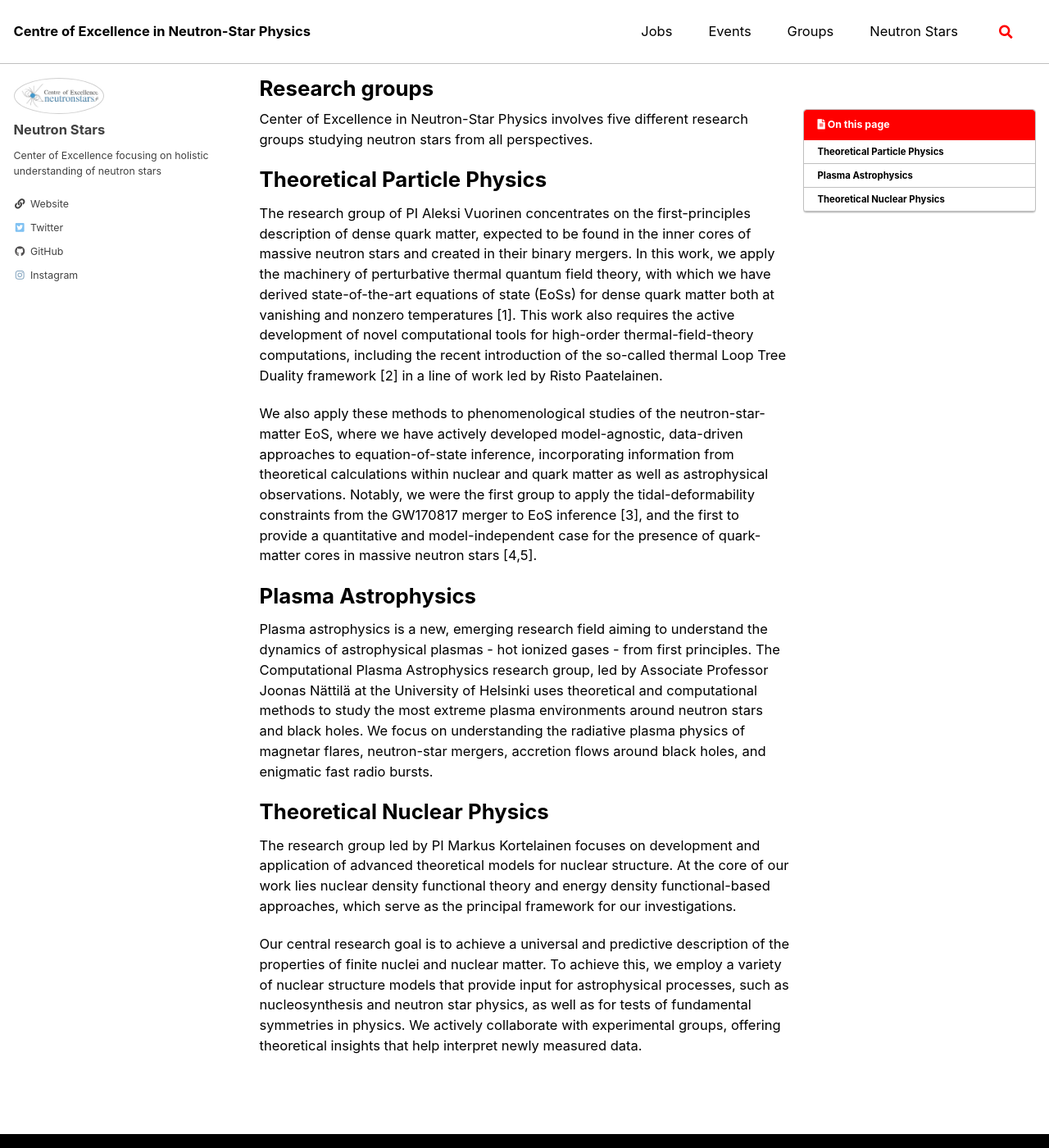
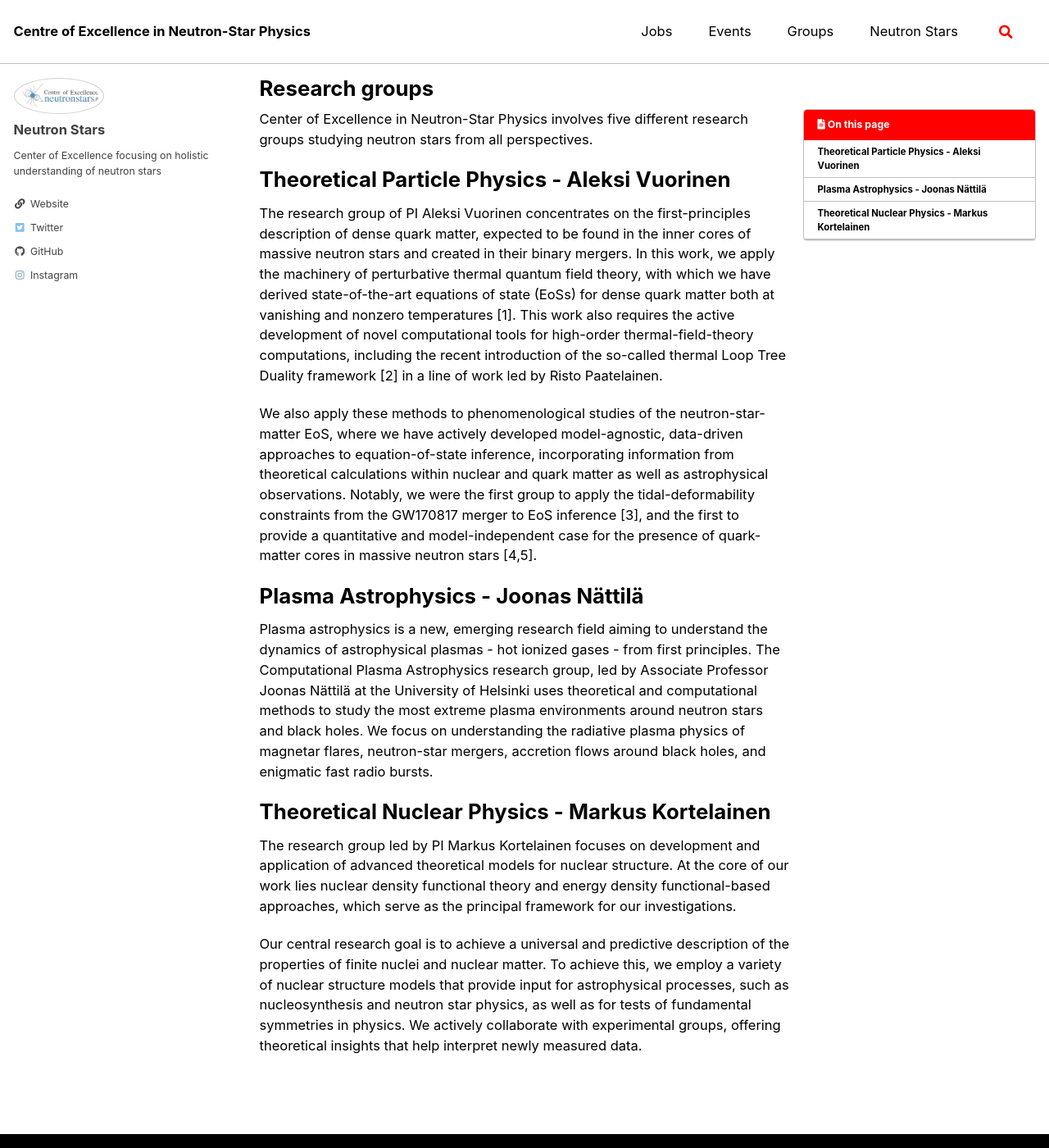
Before and after one commit to MiroPalmu/coe-website, a Jekyll site: the page built from _pages/groups.md, in a window 1280 px wide and 1400 px high. Shown: the whole window at 82% size. Built offline with Jekyll 4.4.1, drawn with Linux system fonts in a browser that asks for light colours; cached includes are drawn as plain includes.

Commit message:
add names

```diff
--- a/_pages/groups.md
+++ b/_pages/groups.md
@@ -7,20 +7,20 @@ toc: true
 Center of Excellence in Neutron-Star Physics involves five different research groups studying neutron stars from all perspectives.
 
 
-# Theoretical Particle Physics
+# Theoretical Particle Physics - Aleksi Vuorinen
 
 The research group of PI Aleksi Vuorinen concentrates on the first-principles description of dense quark matter, expected to be found in the inner cores of massive neutron stars and created in their binary mergers. In this work, we apply the machinery of perturbative thermal quantum field theory, with which we have derived state-of-the-art equations of state (EoSs) for dense quark matter both at vanishing and nonzero temperatures [1]. This work also requires the active development of novel computational tools for high-order thermal-field-theory computations, including the recent introduction of the so-called thermal Loop Tree Duality framework [2] in a line of work led by Risto Paatelainen.
 
 We also apply these methods to phenomenological studies of the neutron-star-matter EoS, where we have actively developed model-agnostic, data-driven approaches to equation-of-state inference, incorporating information from theoretical calculations within nuclear and quark matter as well as astrophysical observations. Notably, we were the first group to apply the tidal-deformability constraints from the GW170817 merger to EoS inference [3], and the first to provide a quantitative and model-independent case for the presence of quark-matter cores in massive neutron stars [4,5].
 
 
-# Plasma Astrophysics
+# Plasma Astrophysics - Joonas Nättilä
 
 Plasma astrophysics is a new, emerging research field aiming to understand the dynamics of astrophysical plasmas - hot ionized gases - from first principles. The Computational Plasma Astrophysics research group, led by Associate Professor Joonas Nättilä at the University of Helsinki uses theoretical and computational methods to study the most extreme plasma environments around neutron stars and black holes. We focus on understanding the radiative plasma physics of magnetar flares, neutron-star mergers, accretion flows around black holes, and enigmatic fast radio bursts.
 
 
 
-# Theoretical Nuclear Physics
+# Theoretical Nuclear Physics - Markus Kortelainen
 
 The research group led by PI Markus Kortelainen focuses on development and application of advanced theoretical models for nuclear structure.  At the core of our work lies nuclear density functional theory and energy density functional-based approaches, which serve as the principal framework for our investigations.
 
```
